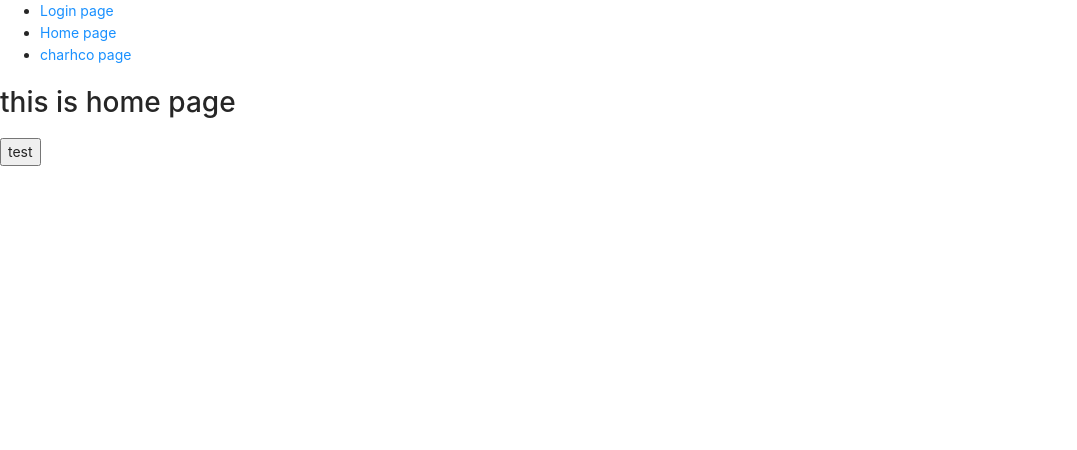
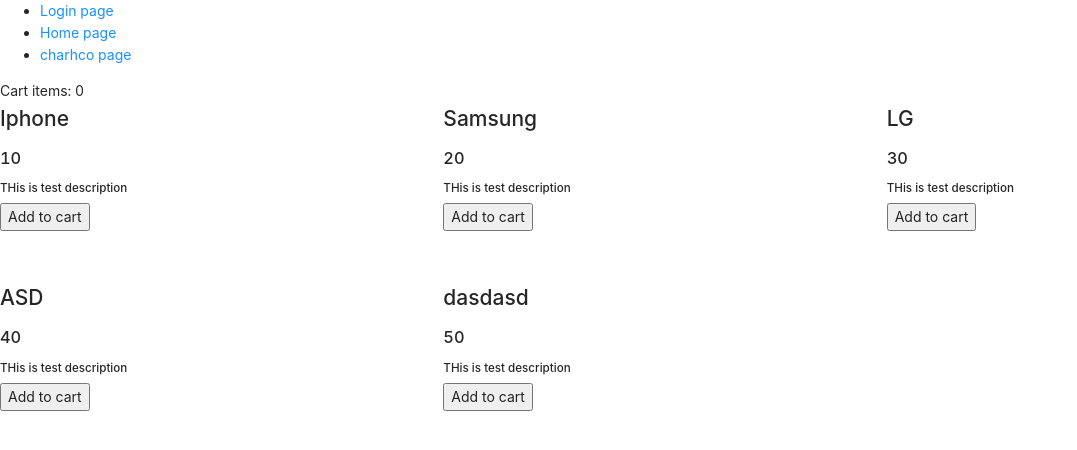
Before and after one commit to otariterterashvili/smartacademy-react, a React (Create React App) app: page / in a window 1280 px wide. Shown: the top 450 px of the page, without its empty margins (0-1077 px from the left). Built offline with nearby package versions, Linux system fonts and the light colour scheme.

Commit message:
feat: contenxt and reducer

```diff
--- a/src/App.jsx
+++ b/src/App.jsx
@@ -2,6 +2,7 @@
 import { Switch, Route } from "react-router-dom"
 import Header from "./components/Header"
 import Loader from "./components/Loader"
+import Nav from "./components/Nav"
 import Home from "./screens/Home"
 import Login from "./screens/Login"
 
@@ -11,6 +12,7 @@
   return (
     <main>
       <Header />
+      <Nav />
       <Suspense fallback={Loader}>
         <Switch>
           <Route path="/product/:slug">
--- /dev/null
+++ b/src/components/Nav.jsx
@@ -0,0 +1,20 @@
+import { useContext } from "react"
+import { CartContext } from "../context/CartContext"
+
+const Nav = () => {
+  // const { carts } = useContext(CartContext)
+  // console.log("carts", carts)
+  return (
+    <div>
+      <CartContext.Consumer>
+        {({ carts }) => (
+          <nav>
+            <div>Cart items: {carts.length}</div>
+          </nav>
+        )}
+      </CartContext.Consumer>
+    </div>
+  )
+}
+
+export default Nav
--- /dev/null
+++ b/src/context/CartContext.js
@@ -0,0 +1,13 @@
+import React, { createContext, useReducer } from "react"
+import { cartReducer } from "../reducer/cartReducer"
+
+export const CartContext = createContext()
+const initialStore = []
+export const CartContextProvider = ({ children: Children }) => {
+  const [carts, dispach] = useReducer(cartReducer, initialStore)
+  return (
+    <CartContext.Provider value={{ carts, dispach }}>
+      {Children}
+    </CartContext.Provider>
+  )
+}
--- a/src/index.css
+++ b/src/index.css
@@ -11,3 +11,11 @@
   font-family: source-code-pro, Menlo, Monaco, Consolas, 'Courier New',
     monospace;
 }
+
+.product-container{
+  display: grid;
+  grid-template-columns: auto auto auto;
+  grid-gap: 50px;
+  max-width: 1300px;
+  margin: 0 auto;
+}
--- a/src/index.js
+++ b/src/index.js
@@ -5,14 +5,18 @@
 import client from "./client"
 import { ApolloProvider } from "@apollo/client"
 import { BrowserRouter as Router } from "react-router-dom"
+import { CartContextProvider } from "./context/CartContext"
 
+import "./index.css"
 import "antd/dist/antd.css"
 
 ReactDOM.render(
   <React.StrictMode>
     <ApolloProvider client={client}>
       <Router>
-        <App />
+        <CartContextProvider>
+          <App />
+        </CartContextProvider>
       </Router>
     </ApolloProvider>
   </React.StrictMode>,
--- /dev/null
+++ b/src/reducer/cartReducer.js
@@ -0,0 +1,8 @@
+export const cartReducer = (state, action) => {
+  switch (action.type) {
+    case "ADD_ITEM":
+      return [...state, action.cart]
+    default:
+      return state
+  }
+}
--- a/src/screens/Home.jsx
+++ b/src/screens/Home.jsx
@@ -1,15 +1,41 @@
-import React from "react"
-import { useHistory, useLocation } from "react-router-dom"
+import { useContext, useState } from "react"
+import { CartContext } from "../context/CartContext"
+
+const DUMMY_DATA = [
+  { id: 0, name: "Iphone", description: "THis is test description", price: 10 },
+  {
+    id: 1,
+    name: "Samsung",
+    description: "THis is test description",
+    price: 20,
+  },
+  { id: 2, name: "LG", description: "THis is test description", price: 30 },
+  { id: 3, name: "ASD", description: "THis is test description", price: 40 },
+  {
+    id: 4,
+    name: "dasdasd",
+    description: "THis is test description",
+    price: 50,
+  },
+]
 
 const Home = () => {
-  const location = useLocation()
-  const history = useHistory()
-  console.log("location", location, "history", history)
-
+  const { cart, dispach } = useContext(CartContext)
   return (
-    <div>
-      <h1>this is home page</h1>
-      <button onClick={() => history.push("/login")}>test</button>
+    <div className="product-container">
+      {DUMMY_DATA.map((item) => (
+        <div key={item.id}>
+          <h2>{item.name}</h2>
+          <h3>{item.price}</h3>
+          <h5>{item.description}</h5>
+          <button
+            onClick={() => dispach({ type: "ADD_ITEM", cart: item })}
+            type="button"
+          >
+            Add to cart
+          </button>
+        </div>
+      ))}
     </div>
   )
 }
```
Also changed, not shown: 1 other file (tests, documents, lock files or other folders).
